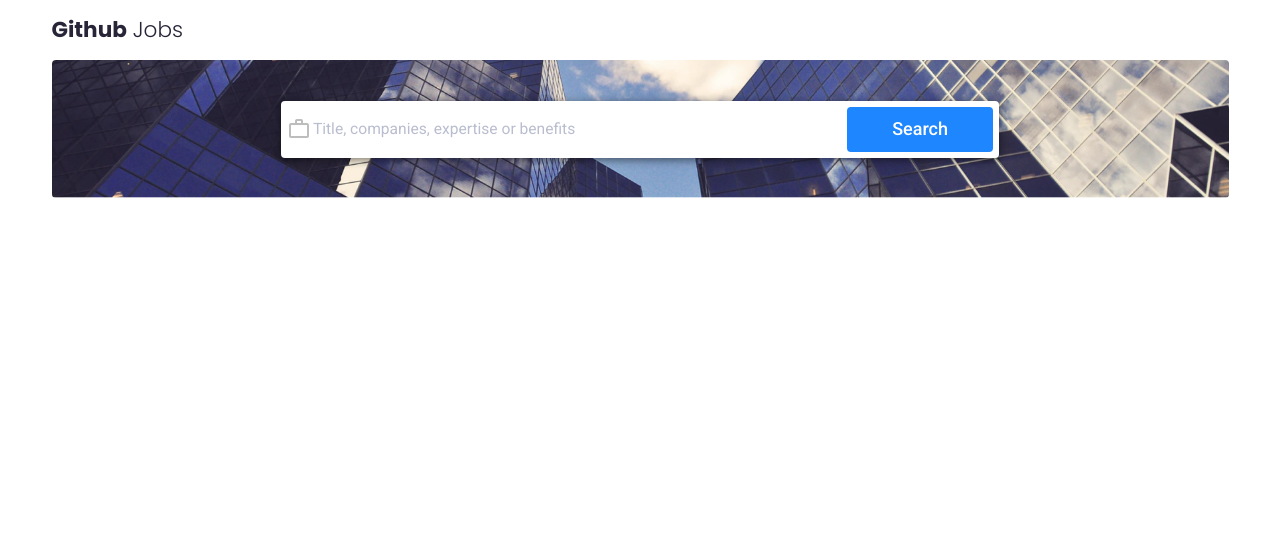
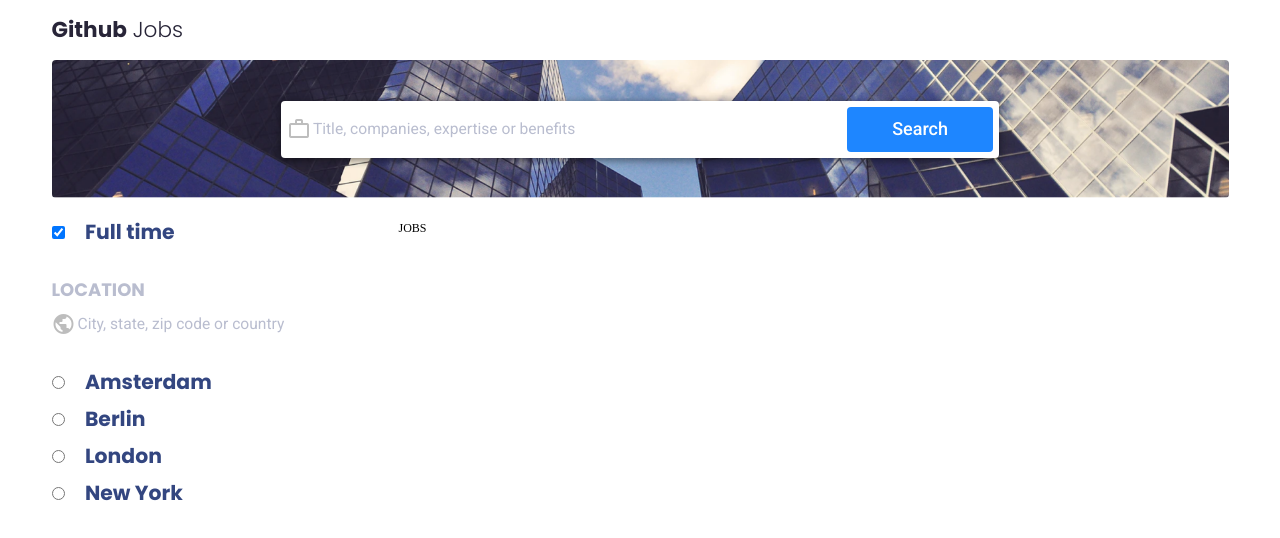
Before and after one commit to arilsonsouza/github-jobs-explorer, a React (Create React App) app: page / in a window 1280 px wide. Shown: the top 538 px of the page. Built offline with nearby package versions, Linux system fonts and the light colour scheme.

Commit message:
This commit should add Filters component

```diff
--- /dev/null
+++ b/src/components/Filter/Filter.tsx
@@ -0,0 +1,39 @@
+import React from 'react';
+import PropTypes from 'prop-types'
+
+import './filter.scss';
+
+const Filter = (
+    { type, label, name, value, selectedValue, handleChange }:
+    { type: string, label: string, name: string, value: any, selectedValue: any, handleChange(event: React.FormEvent<HTMLInputElement>): void }
+) => {
+    return (
+        <label className='input_label'>
+            <input
+                type={type}
+                // eslint-disable-next-line no-restricted-globals
+                name={name}
+                value={value}
+                checked={value ? value === selectedValue : value}
+                onChange={evt => handleChange(evt)}
+            />
+            {label}
+        </label>
+    );
+};
+
+Filter.propTypes = {
+    type: PropTypes.string.isRequired,
+    name: PropTypes.string.isRequired,
+    label: PropTypes.string.isRequired,
+    value: PropTypes.oneOfType([
+        PropTypes.bool.isRequired,
+        PropTypes.string.isRequired,
+    ]),
+    selectedValue: PropTypes.oneOfType([
+        PropTypes.bool.isRequired,
+        PropTypes.string.isRequired,
+    ]),
+};
+
+export default Filter;
--- /dev/null
+++ b/src/components/Filter/filter.scss
@@ -0,0 +1,14 @@
+@import "../../styles/variables.scss";
+
+.input_label{
+    font-family: Poppins, sans-serif;
+    font-style: normal;
+    font-weight: bold;
+    font-size: 1.7em;
+    line-height: 21px;
+    color: $primary-color;
+
+    input {
+        margin-right: 1em;
+    }
+}
--- /dev/null
+++ b/src/components/Filters/Filters.tsx
@@ -0,0 +1,67 @@
+import React, { useState } from 'react';
+
+import { Filter, Input } from '../';
+
+import './filters.scss';
+
+const locations = [
+    'Amsterdam',
+    'Berlin',
+    'London',
+    'New York',
+];
+
+const Filters = () => {
+    const [fullTime, setFullTime] = useState(true);
+    const [selectedLocation, setSelectedLocation] = useState('');
+
+    const handleChange = (evt:  React.FormEvent<HTMLInputElement>): void => {
+        console.log('evt: ', evt.currentTarget.value);
+        if (evt.currentTarget.name === 'full-time') {
+            setFullTime(!fullTime);
+            return;
+        }
+        setSelectedLocation(evt.currentTarget.value);
+    };
+
+    return (
+        <div className='filters'>
+            <Filter
+                type='checkbox'
+                name='full-time'
+                label='Full time'
+                value={fullTime}
+                selectedValue={fullTime}
+                handleChange={(e) => handleChange(e)}
+            />
+            <div className="location_wrapper">
+                <div className="location_input">
+                    <span>Location</span>
+                    <div>
+                        <Input
+                            icon='public'
+                            placeholder='City, state, zip code or country'/>
+                    </div>
+                </div>
+
+                <div className="location_list">
+                    {locations.map((location, index) =>
+                        <div className="location_item" key={index}>
+                            <Filter
+                                type='radio'
+                                name='location'
+                                label={location}
+                                value={location}
+                                selectedValue={selectedLocation}
+                                handleChange={(e) => handleChange(e)}
+                            />
+                        </div>
+                    )}
+
+                </div>
+            </div>
+        </div>
+    )
+};
+
+export default Filters;
--- /dev/null
+++ b/src/components/Filters/filters.scss
@@ -0,0 +1,32 @@
+@import "../../styles/variables.scss";
+
+.location_wrapper {
+    .location_item {
+        &:not(:first-child) {
+            margin-top: 16px;
+        }
+    }
+
+    .location_input {
+        margin: 3em 0;
+
+        span {
+            font-family: Poppins, sans-serif;
+            font-style: normal;
+            font-weight: bold;
+            font-size: 1.5em;
+            line-height: 21px;
+            text-transform: uppercase;
+            color: $light-gray;
+        }
+
+        div {
+            margin: 1em 0 1em 0;
+        }
+    }
+
+    .location_list {
+
+    }
+
+}
--- a/src/components/index.tsx
+++ b/src/components/index.tsx
@@ -1,9 +1,13 @@
 import Input from './Input/Input';
+import Filter from './Filter/Filter';
 import Navbar from './Navbar/Navbar';
+import Filters from './Filters/Filters';
 import Searchbar from './Searchbar/Searchbar';
 
 export {
     Input,
+    Filter,
     Navbar,
+    Filters,
     Searchbar
 }
--- a/src/containers/Home/Home.tsx
+++ b/src/containers/Home/Home.tsx
@@ -1,10 +1,20 @@
 import React from 'react';
 
-import { Searchbar } from '../../components';
+import { Searchbar, Filters } from '../../components';
+
+import './home.scss'
 
 const Home = () => (
     <div className='home'>
         <Searchbar/>
+        <div className='flex flex-wrap py-2'>
+            <div className='filter_wrapper'>
+                <Filters/>
+            </div>
+            <div className="jobs">
+                JOBS
+            </div>
+        </div>
     </div>
 );
 
--- /dev/null
+++ b/src/containers/Home/home.scss
@@ -0,0 +1,5 @@
+.home {
+    .filter_wrapper {
+        width: 347px;
+    }
+}
--- a/src/styles/_variables.scss
+++ b/src/styles/_variables.scss
@@ -1,4 +1,5 @@
 $font-base: 12px;
+$primary-color: #334680;
 $white: #FFFFFF;
 $btn-primary: #1E86FF;
 $light-gray: #B9BDCF;
--- a/src/styles/main.scss
+++ b/src/styles/main.scss
@@ -18,6 +18,10 @@ body {
     display: flex;
 }
 
+.flex-wrap {
+    flex-wrap: wrap;
+}
+
 .justify-center {
     justify-content: center;
 }
@@ -35,6 +39,11 @@ body {
 .py-1 {
     padding-top: 1em;
     padding-bottom: 1em;
+}
+
+.py-2 {
+    padding-top: 2em;
+    padding-bottom: 2em;
 }
 
 // WIDTH & HEIGHT
```
Also changed, not shown: src/components/Input/Input.tsx (renamed from src/components/Input/Input.jsx, +7 -1 lines).
